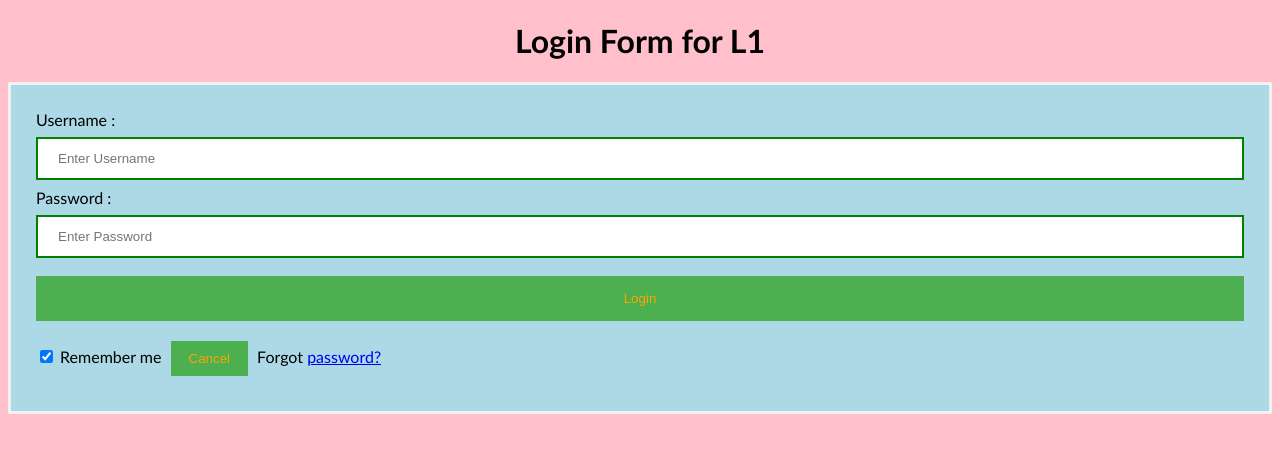
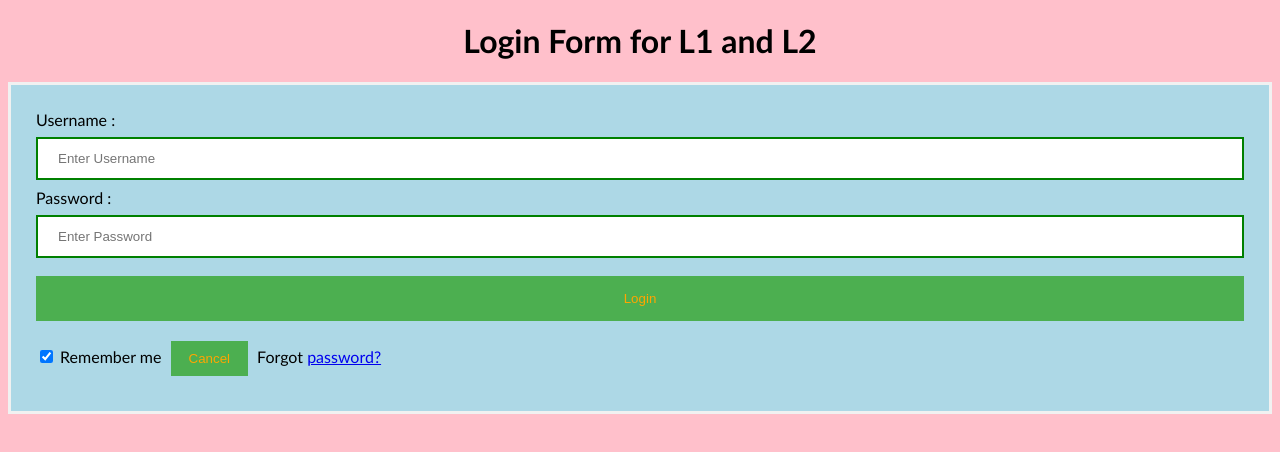
Before and after one commit to nbalu171/besant-9am-devops, a plain HTML site: page index.html in a window 1280 px wide. Drawn offline with Linux system fonts and the light colour scheme.

Commit message:
new update is done on index.html from test branch

```diff
--- a/index.html
+++ b/index.html
@@ -45,7 +45,7 @@ button {
 </style>
 </head>
 <body>
-    <center> <h1> Login Form for L1 </h1> </center>
+    <center> <h1> Login Form for L1 and L2 </h1> </center>
     <form>
         <div class="container">
             <label>Username : </label>
```
